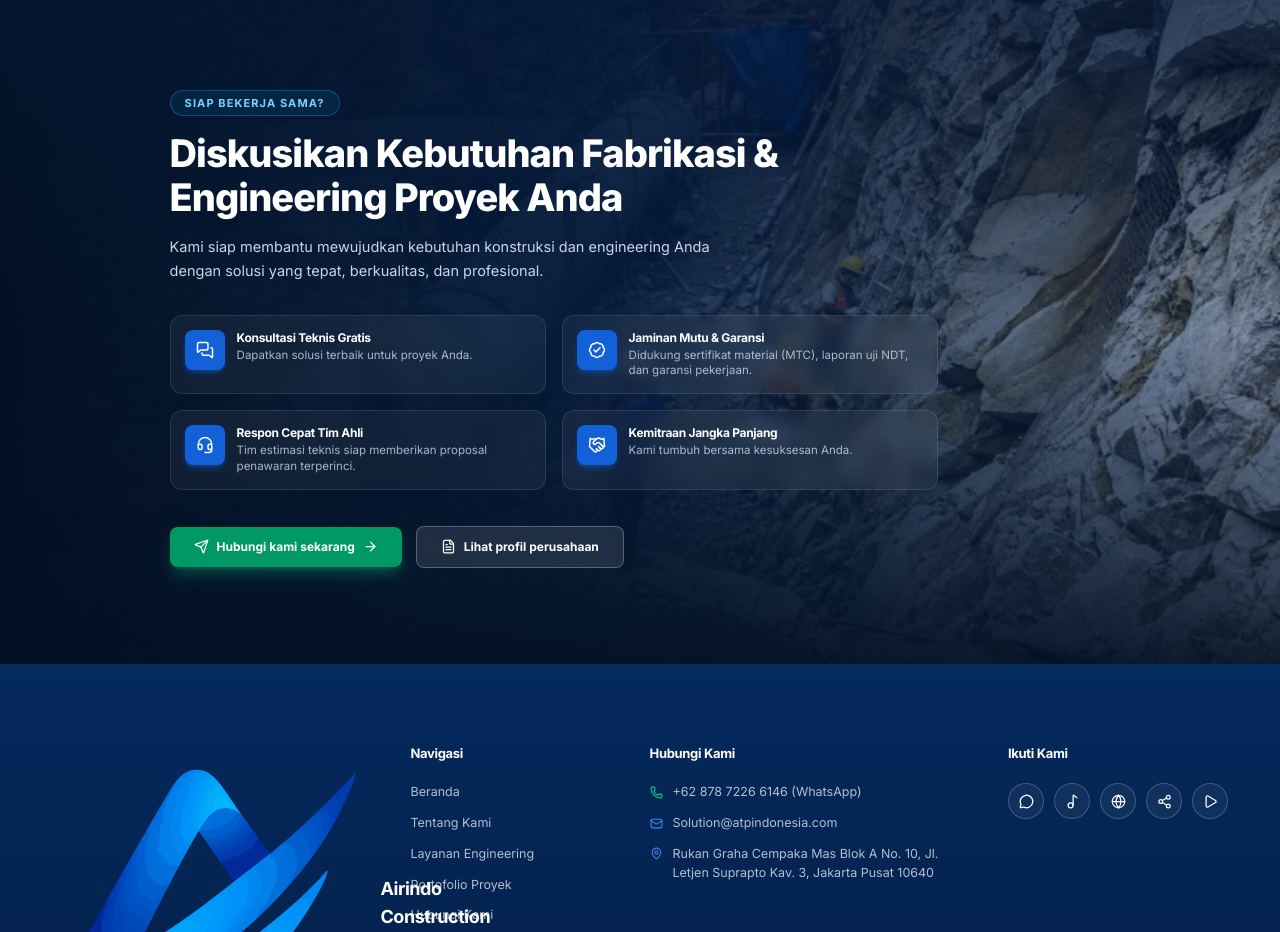
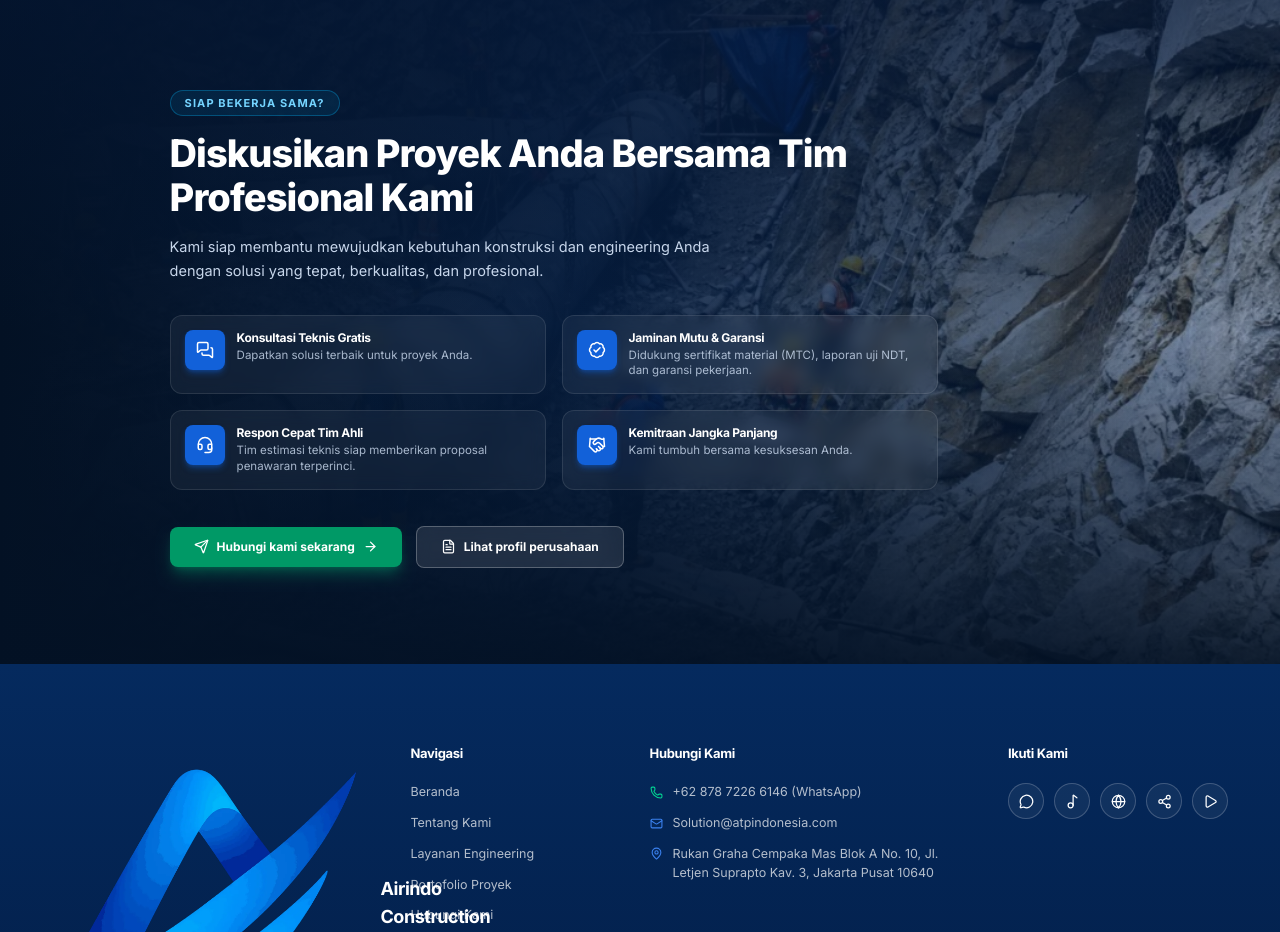
Before and after one commit to andifry7/airindo-construction, a Next.js app: page / in a window 1280 px wide. Shown: the part 5134-6066 px from the top of the page. Built offline with nearby package versions, Linux system fonts and the light colour scheme.

Commit message:
style: mengganti headline section CTA

```diff
--- a/app/components/home/CallToAction.jsx
+++ b/app/components/home/CallToAction.jsx
@@ -33,7 +33,7 @@ export default function CallToAction({ onOpenQuote }) {
           </span>
 
           <h2 className="mt-4 text-[30px] font-extrabold leading-[1.15] sm:text-[38px] tracking-tight">
-            Diskusikan Kebutuhan Fabrikasi &amp; Engineering Proyek Anda
+            Diskusikan Proyek Anda Bersama Tim Profesional Kami
           </h2>
 
           <p className="mt-4 max-w-xl text-[14.5px] leading-relaxed text-blue-100/90">
```
